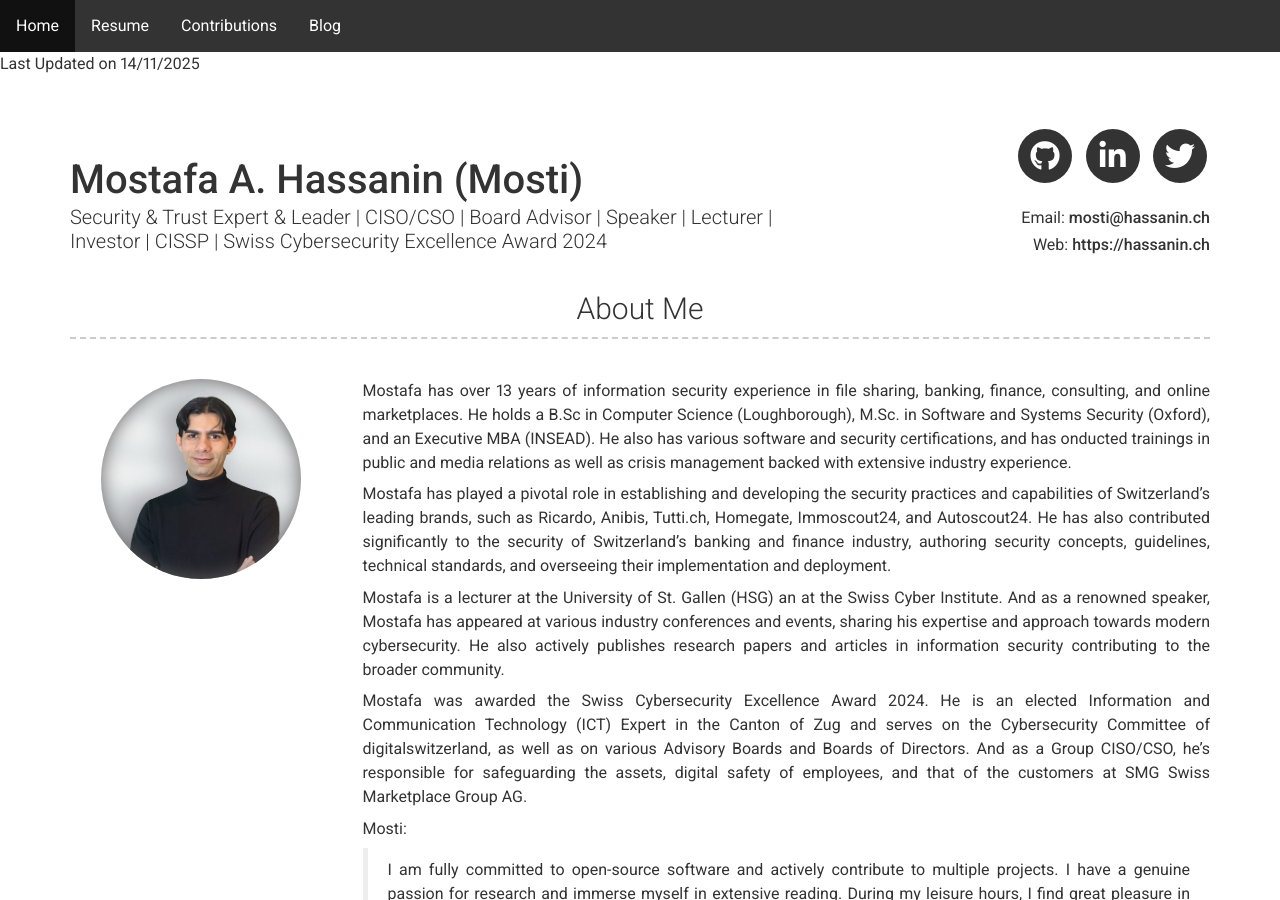
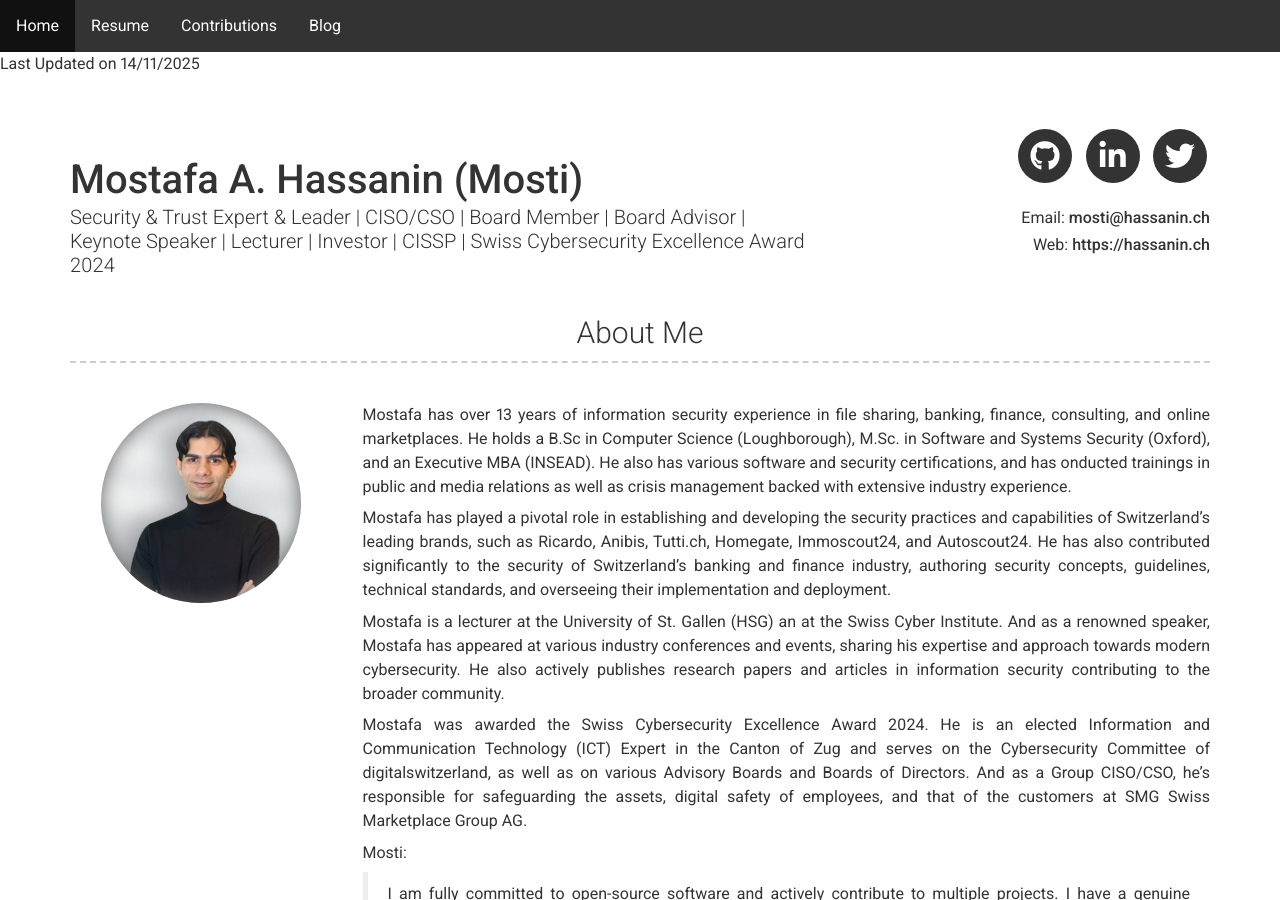
Before and after one commit to mabdelmoez/mabdelmoez.github.io, a Jekyll site: the page built from index.md, in a window 1280 px wide and 900 px high. Built offline with Jekyll 4.4.1, drawn with Linux system fonts in a browser that asks for light colours; nearby versions of some CDN libraries; a style sheet for code colours, icons or effects is not loaded.

Commit message:
Update _config.yml

```diff
--- a/_config.yml
+++ b/_config.yml
@@ -4,7 +4,7 @@ repository: https://www.github.com/mabdelmoez
 
 # Personal info
 name: Mostafa A. Hassanin (Mosti)
-title: Security & Trust Expert & Leader | CISO/CSO | Board Advisor | Speaker | Lecturer | Investor | CISSP | Swiss Cybersecurity Excellence Award 2024
+title: Security & Trust Expert & Leader | CISO/CSO | Board Member | Board Advisor | Keynote Speaker | Lecturer | Investor | CISSP | Swiss Cybersecurity Excellence Award 2024
 email: mosti@hassanin.ch
 website: https://hassanin.ch
 
```
